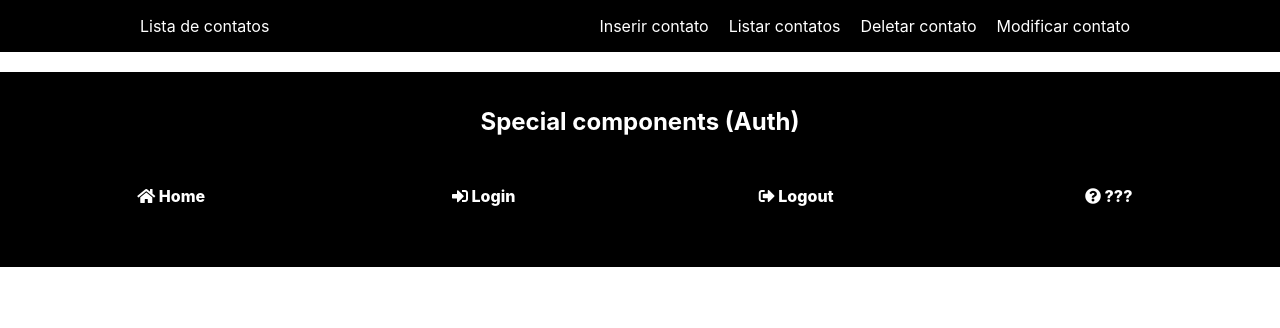
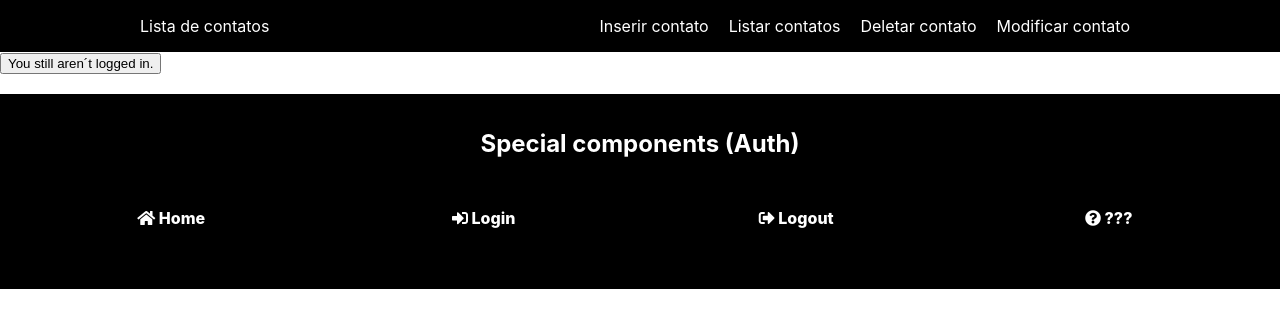
Before and after one commit to MadJaze/agenda, a React (Create React App) app: page /home in a window 1280 px wide. Shown: the top 328 px of the page. Built offline with nearby package versions, Linux system fonts and the light colour scheme.

Commit message:
Tomorrow: log out component please!

```diff
--- a/package.json
+++ b/package.json
@@ -3,11 +3,14 @@
   "version": "0.1.0",
   "private": true,
   "dependencies": {
+    "@auth0/auth0-react": "^1.8.0",
     "@testing-library/jest-dom": "^5.11.4",
     "@testing-library/react": "^11.1.0",
     "@testing-library/user-event": "^12.1.10",
     "axios": "^0.21.4",
     "bootstrap": "^5.1.3",
+    "dotenv": "^10.0.0",
+    "install": "^0.13.0",
     "react": "^17.0.2",
     "react-dom": "^17.0.2",
     "react-router-dom": "^5.3.0",
--- a/src/App.js
+++ b/src/App.js
@@ -2,6 +2,7 @@ import React from 'react'
 import Footer from './components/footer';
 import { BrowserRouter as Router, Switch, Route, Link} from 'react-router-dom'
 import Listar from './components/listar';
+import Home from './components/home';
 import Criar from './components/criar';
 import Deletar from './components/deletar';
 import Modificar from './components/modificar';
@@ -38,7 +39,7 @@ function App() {
 <Modificar2 />
   </Route>
 
-
+<Route path ='/home'><Home /></Route>
 
 </Switch>
 <Footer />
--- a/src/components/footer.css
+++ b/src/components/footer.css
@@ -26,6 +26,7 @@
     margin: 20px auto;
     padding: 10px;
     border-radius: 10px;
+    color: white;
 }
 
 .icons li:hover {
--- a/src/components/footer.js
+++ b/src/components/footer.js
@@ -1,5 +1,6 @@
 import React from 'react'
 import './footer.css'
+import { Link } from 'react-router-dom'
 
 export default function Footer() {
     return (
@@ -9,10 +10,10 @@ export default function Footer() {
 
 
                 <ul className='icons'>
-                    <li><i className="fas fa-home"> </i> Home</li>
-                    <li>  <i class="fas fa-sign-in-alt"></i> Login</li>
-                    <li> <i class="fas fa-sign-out-alt"></i> Logout</li>
-                    <li> <i class="fas fa-question-circle"></i> ???</li>
+                  <Link to="/home" > <li><i className="fas fa-home"> </i> Home</li> </Link>
+                 <Link to="/login">   <li>  <i class="fas fa-sign-in-alt"></i> Login</li> </Link>
+                 <Link to="/login">   <li> <i class="fas fa-sign-out-alt"></i> Logout</li> </Link>
+                 <Link to="/???">      <li> <i class="fas fa-question-circle"></i> ???</li> </Link>
                 </ul>
 
 
--- /dev/null
+++ b/src/components/home.js
@@ -0,0 +1,18 @@
+import React from 'react'
+import { useAuth0 } from '@auth0/auth0-react'
+
+export default function Home() {
+
+
+    const { loginWithRedirect } = useAuth0()
+
+    return (
+
+
+
+        <button onClick={() => loginWithRedirect()}>
+
+ You still aren´t logged in.
+        </button>
+    )
+}
--- a/src/index.js
+++ b/src/index.js
@@ -3,10 +3,21 @@ import ReactDOM from 'react-dom';
 import './index.css';
 import App from './App';
 import reportWebVitals from './reportWebVitals';
+import { Auth0Provider } from '@auth0/auth0-react'
+
+const domain = process.env.REACT_APP_AUTH0_DOMAIN
+const clientID = process.env.REACT_APP_AUTH0_CLIENT_ID
+
+console.log (
+  domain,
+  clientID
+)
 
 ReactDOM.render(
   <React.StrictMode>
+    <Auth0Provider domain={domain} clientId={clientID} redirectUri={window.location.origin}>
     <App />
+    </Auth0Provider>
   </React.StrictMode>,
   document.getElementById('root')
 );
```
Also changed, not shown: src/components/home.css (added), 2 other files (tests, documents, lock files or other folders).
